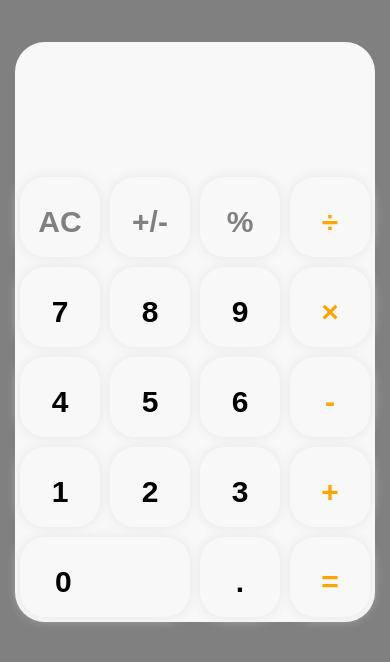
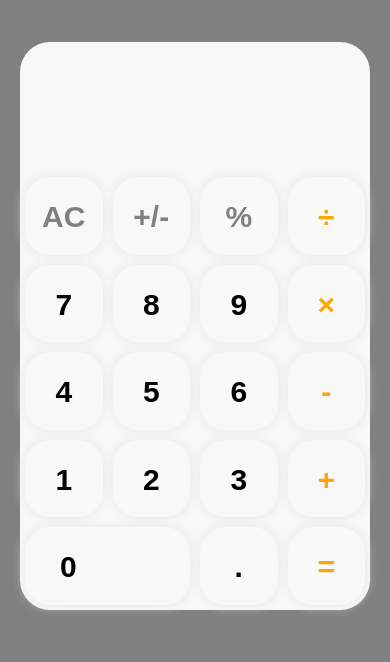
Before and after one commit to hineshvadgama/react-calculator, a React app: page / in a window 390 px wide. Built offline with nearby package versions, Linux system fonts and the light colour scheme.

Commit message:
improve mobile ui

```diff
--- a/src/components/App/App.css
+++ b/src/components/App/App.css
@@ -24,13 +24,13 @@
 @media only screen and (max-width: 414px) {
 
     .calculator {
-        width: 360px;
+        width: 350px;
         margin-top: 5vh;
     }
 
     .calculator-grid {
         display: grid;
-        grid-template-columns: 90px 90px 90px 90px;
-        grid-template-rows: 90px 90px 90px 90px 90px;
+        grid-template-columns: 87.5px 87.5px 87.5px 87.5px;
+        grid-template-rows: 87.5px 87.5px 87.5px 87.5px 87.5px;
     }
   }
--- a/src/components/Button/Button.css
+++ b/src/components/Button/Button.css
@@ -20,3 +20,11 @@
     text-align: left;
     padding-left: 35px;
 }
+
+@media only screen and (max-width: 414px) {
+
+    .button-container {
+        line-height: 20px;
+    }
+
+}
--- a/src/components/Screen/Screen.css
+++ b/src/components/Screen/Screen.css
@@ -30,7 +30,7 @@
 @media only screen and (max-width: 414px) {
 
     .screen-container {
-        width: 360px;
+        width: 350px;
     }
 
 }
```
